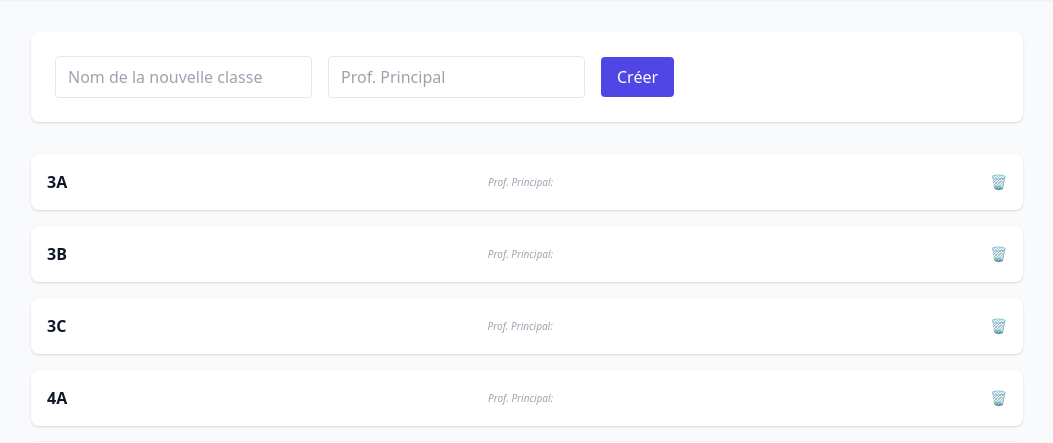
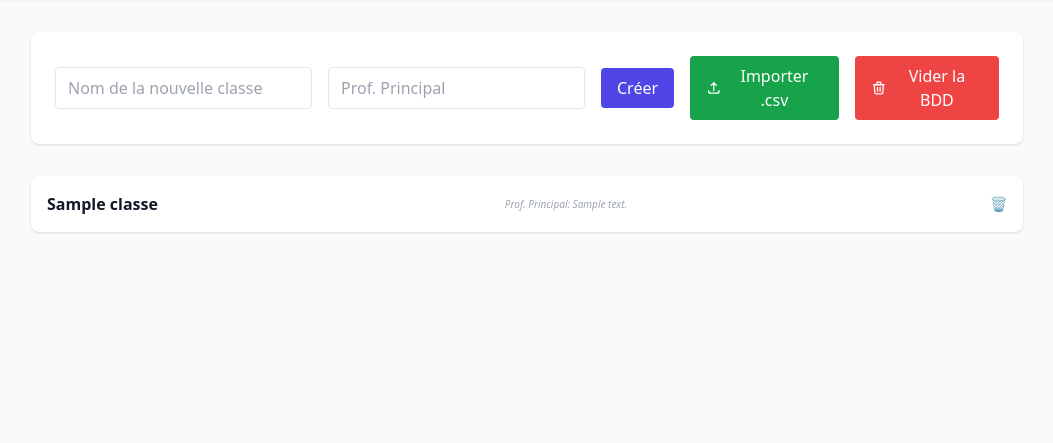
Before and after one commit to Manuscra/place, a Flask app: page /classes in a window 1280 px wide. Shown: the part 53-496 px from the top of the page, without its empty margins (113-1166 px from the left). After the commit the page ends 287 px from the top, so only its background shows below. Run offline with Flask 3, Linux system fonts and the light colour scheme; data comes from the database, SQL or seed files in the repository; tables that the repository leaves empty hold one stand-in row (values such as "Sample post"); data that the repository does not hold is empty; style sheets or scripts are compiled from the project's sources.

Commit message:
Tout auto OK

```diff
--- a/requirements.txt
+++ b/requirements.txt
@@ -4,3 +4,4 @@ pydantic>=2.0,<3
 pydantic[email]>=2.0,<3
 alembic>=1.13,<2
 python-dotenv>=1.0,<2
+chardet>=5.0,<6
--- a/src/app.py
+++ b/src/app.py
@@ -5,29 +5,16 @@ import os
 import sqlite3
 import sys
 
-from flask import Flask, jsonify, render_template
+from flask import Flask, jsonify, render_template, request
 from pydantic import ValidationError
 
 from .config import Config, ProdConfig, TestConfig
 from .database import db
-from .models import Classe
+from .models import Classe, Eleve, EleveGroupe, Groupe, Projet
 from .place import place_bp
 from .routes import register_all
 
 logger = logging.getLogger(__name__)
-
-
-def _seed_default_classes():
-    if Classe.query.count() == 0:
-        default_classes = [
-            "6A", "6B", "6C",
-            "5A", "5B", "5C",
-            "4A", "4B", "4C",
-            "3A", "3B", "3C",
-        ]
-        for nom in default_classes:
-            db.session.add(Classe(nom=nom))
-        db.session.commit()
 
 
 def _needs_stamp(db_uri: str) -> bool:
@@ -111,10 +98,7 @@ def create_app(testing=False, run_migrations=True):
                 _run_migrations(app, _here)
             except Exception:
                 logger.exception("Failed to run migrations — continuing anyway")
-            try:
-                _seed_default_classes()
-            except Exception:
-                logger.exception("Failed to seed default classes")
+
         elif testing:
             db.create_all()
 
@@ -124,6 +108,113 @@ def create_app(testing=False, run_migrations=True):
 
     register_all(app)
     app.register_blueprint(place_bp)
+
+    @app.route("/api/reset", methods=["POST"])
+    def reset_db():
+        EleveGroupe.query.delete()
+        db.session.query(Eleve).delete()
+        db.session.query(Groupe).delete()
+        db.session.query(Projet).delete()
+        db.session.query(Classe).delete()
+        db.session.commit()
+        return jsonify({"message": "Database reset"}), 200
+
+    @app.route("/api/import-csv", methods=["POST"])
+    def import_csv():
+        import csv
+        import io
+
+        try:
+            import chardet
+        except ImportError:
+            chardet = None
+
+        file = request.files.get("file")
+        if not file:
+            return jsonify({"error": "Aucun fichier fourni"}), 400
+        if not file.filename.lower().endswith(".csv"):
+            return jsonify({"error": "Le fichier doit être un .csv"}), 400
+
+        raw = file.read()
+        if not raw:
+            return jsonify({"error": "Fichier vide"}), 400
+
+        # Détection de l'encodage
+        if chardet:
+            detected = chardet.detect(raw)
+            encoding = detected.get("encoding") if detected and detected.get("confidence", 0) > 0.5 else "utf-8"
+        else:
+            encoding = "utf-8"
+
+        # Décodage avec fallback
+        try:
+            text = raw.decode(encoding)
+        except (UnicodeDecodeError, LookupError):
+            try:
+                text = raw.decode("utf-8")
+            except UnicodeDecodeError:
+                text = raw.decode("latin-1")
+
+        # Détection du délimiteur (tab ou virgule)
+        sample = text[:4096]
+        try:
+            dialect = csv.Sniffer().sniff(sample, delimiters="\t,;")
+        except csv.Error:
+            dialect = csv.excel
+
+        reader = csv.DictReader(io.StringIO(text), dialect=dialect)
+        rows = list(reader)
+        if not rows:
+            return jsonify({"error": "Aucune ligne de données trouvée"}), 400
+
+        # Mapping attendu
+        header_mapping = {
+            "NOM_DE_FAMILLE": "eleve_nom",
+            "PRENOM": "eleve_prenom",
+            "CODE_STRUCTURE": "classe_nom",
+        }
+
+        # Normaliser les en-têtes (strip + uppercase)
+        fieldnames = [name.strip().upper() for name in reader.fieldnames]
+        if not all(k in fieldnames for k in header_mapping):
+            return jsonify({"error": f"En-têtes attendues : {', '.join(header_mapping.keys())}. Reçu : {', '.join(fieldnames)}"}), 400
+
+        created_eleves = 0
+        created_classes = 0
+        skipped = 0
+
+        for row in rows:
+            row = {k.strip().upper(): v.strip() for k, v in row.items() if k.strip().upper() in header_mapping}
+            nom = row.get("NOM_DE_FAMILLE", "")
+            prenom = row.get("PRENOM", "")
+            classe_nom = row.get("CODE_STRUCTURE", "")
+
+            if not nom or not prenom or not classe_nom:
+                skipped += 1
+                continue
+
+            # Chercher ou créer la classe
+            classe = Classe.query.filter_by(nom=classe_nom).first()
+            if not classe:
+                classe = Classe(nom=classe_nom)
+                db.session.add(classe)
+                db.session.flush()
+                created_classes += 1
+
+            # Vérifier si l'élève existe déjà (même nom/prénom/classe)
+            existing = Eleve.query.filter_by(nom=nom, prenom=prenom, classe_id=classe.id).first()
+            if existing:
+                skipped += 1
+                continue
+
+            db.session.add(Eleve(nom=nom, prenom=prenom, classe_id=classe.id))
+            created_eleves += 1
+
+        db.session.commit()
+
+        return jsonify({
+            "message": f"Import terminé : {created_eleves} élève(s) créé(s), {created_classes} classe(s) créée(s), {skipped} ligne(s) ignorée(s)."
+        }), 201
 
     @app.route("/")
     def index():
--- a/static/js/script.js
+++ b/static/js/script.js
@@ -35,6 +35,47 @@ if (document.getElementById("create-classe")) {
       toast("Classe créée !");
       loadClasses();
     } catch (err) { toast(err.message, "error"); }
+  });
+}
+
+if (document.getElementById("reset-db")) {
+  document.getElementById("reset-db").addEventListener("click", async () => {
+    if (!confirm("Vider complètement la base de données ? Cette action est irréversible.")) return;
+    try {
+      await api("/api/reset", { method: "POST" });
+      toast("Base de données vidée.");
+      loadClasses();
+    } catch (err) { toast(err.message, "error"); }
+  });
+}
+
+if (document.getElementById("import-csv")) {
+  document.getElementById("import-csv").addEventListener("click", () => {
+    document.getElementById("csv-file").click();
+  });
+  document.getElementById("csv-file").addEventListener("change", async (e) => {
+    const file = e.target.files[0];
+    if (!file) return;
+    if (!confirm(`Importer le fichier "${file.name}" ?`)) {
+      e.target.value = "";
+      return;
+    }
+    const btn = document.getElementById("import-csv");
+    btn.disabled = true;
+    const originalHtml = btn.innerHTML;
+    btn.innerHTML = `<svg class="animate-spin h-4 w-4" xmlns="http://www.w3.org/2000/svg" fill="none" viewBox="0 0 24 24"><circle class="opacity-25" cx="12" cy="12" r="10" stroke="currentColor" stroke-width="4"></circle><path class="opacity-75" fill="currentColor" d="M4 12a8 8 0 018-8V0C5.373 0 0 5.373 0 12h4z"></path></svg> Importation...`;
+    try {
+      const formData = new FormData();
+      formData.append("file", file);
+      const res = await fetch(API_BASE + "/api/import-csv", { method: "POST", body: formData });
+      const data = await res.json();
+      if (!res.ok) throw new Error(data.error || `HTTP ${res.status}`);
+      toast(data.message || "Import réussi !");
+      loadClasses();
+    } catch (err) { toast(err.message, "error"); }
+    btn.disabled = false;
+    btn.innerHTML = originalHtml;
+    e.target.value = "";
   });
 }
 
--- a/templates/classes.html
+++ b/templates/classes.html
@@ -12,6 +12,19 @@
         <button type="submit" class="bg-indigo-600 text-white rounded px-4 py-2 hover:bg-indigo-700 transition w-fit">
             Créer
         </button>
+        <input type="file" id="csv-file" accept=".csv" class="hidden">
+        <button type="button" id="import-csv" class="bg-green-600 text-white rounded px-4 py-2 hover:bg-green-700 transition w-fit flex items-center gap-1" title="Importer un fichier CSV">
+            <svg xmlns="http://www.w3.org/2000/svg" class="h-4 w-4" fill="none" viewBox="0 0 24 24" stroke="currentColor" stroke-width="2">
+                <path stroke-linecap="round" stroke-linejoin="round" d="M4 16v1a3 3 0 003 3h10a3 3 0 003-3v-1m-4-8l-4-4m0 0L8 8m4-4v12"/>
+            </svg>
+            Importer .csv
+        </button>
+        <button type="button" id="reset-db" class="bg-red-500 text-white rounded px-4 py-2 hover:bg-red-600 transition w-fit flex items-center gap-1" title="Vider la base de données">
+            <svg xmlns="http://www.w3.org/2000/svg" class="h-4 w-4" fill="none" viewBox="0 0 24 24" stroke="currentColor" stroke-width="2">
+                <path stroke-linecap="round" stroke-linejoin="round" d="M19 7l-.867 12.142A2 2 0 0116.138 21H7.862a2 2 0 01-1.995-1.858L5 7m5 4v6m4-6v6m1-10V4a1 1 0 00-1-1h-4a1 1 0 00-1 1v3M4 7h16"/>
+            </svg>
+            Vider la BDD
+        </button>
     </form>
 </div>
 
```
